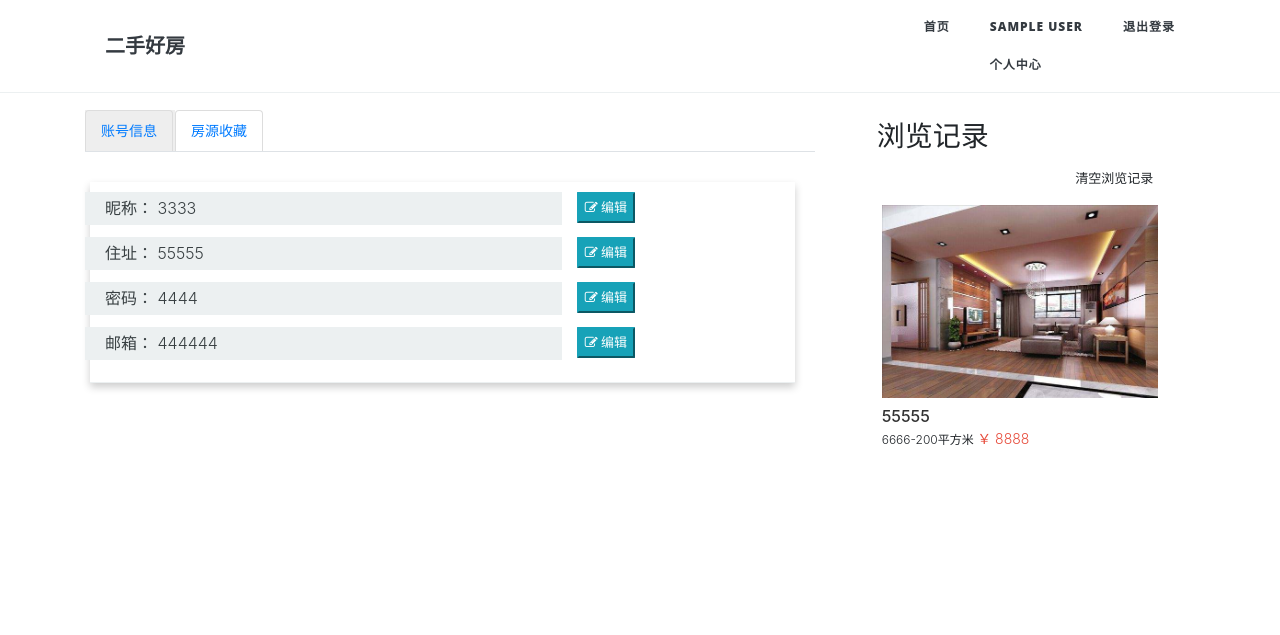
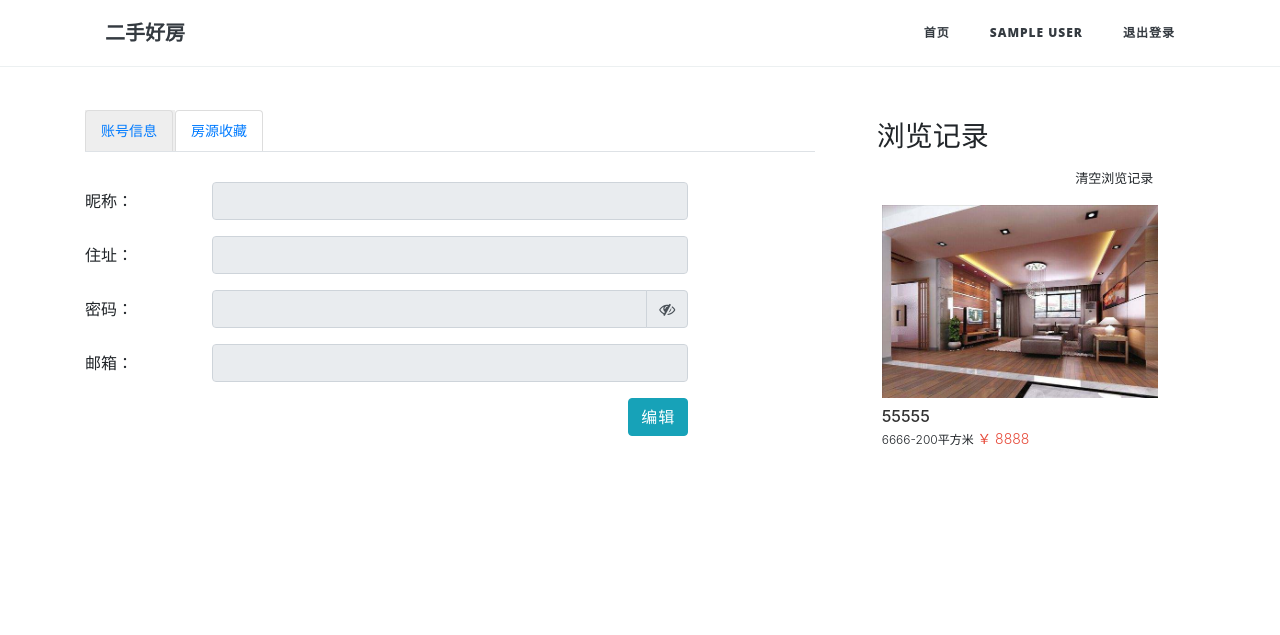
Before and after one commit to Windydan/python2class, a Flask app: page /user in a window 1280 px wide. Shown: the top 635 px of the page. Run offline with Flask 3, Linux system fonts and the light colour scheme; the visitor is signed in with stand-in values (Sample User, id 1); some libraries are stand-ins or nearby versions.

Commit message:
完善信息修改功能，增加cookie

```diff
--- a/house/page/user.py
+++ b/house/page/user.py
@@ -1,7 +1,16 @@
-from flask import Flask, Blueprint, render_template
+from flask import Flask, Blueprint, render_template, session, redirect
 
 user_page = Blueprint('user_page', __name__)
 
 @user_page.route('/user')
-def index():
-    return render_template('user.html')
+@user_page.route('/user/<username>')
+def user_profile(username=None):
+    # 如果没有登录，重定向到首页
+    if not session.get('name'):
+        return redirect('/')
+
+    # 如果没有指定用户名，使用当前登录用户的用户名
+    if username is None:
+        username = session.get('name')
+
+    return render_template('user.html', username=username)
--- a/house/static/house/js/login.js
+++ b/house/static/house/js/login.js
@@ -77,7 +77,7 @@
                             $('#registeform').data('bootstrapValidator', null);
                         }
                     } else {
-                        window.location.href = "/user";
+                        window.location.href = "/user/" + result['msg'];
                     }
                 }
             });
@@ -134,7 +134,7 @@
                             $('#loginform').data('bootstrapValidator', null);
                         }
                     } else {
-                        window.location.href = "/user";
+                        window.location.href = "/user/" + result['msg'];
                     }
                 }
             });
--- a/house/templates/detail.html
+++ b/house/templates/detail.html
@@ -286,10 +286,12 @@
         </div>
     </div>
 </header>
+<script src="/static/js/echarts.min.js"></script>
+<script src="/static/vendor/echarts-stat/ecStat.min.js"></script>
 <script>
     $(window).ready(function () {
         // 价格走势
-        echarts.registerTransform(ecStat.transform.regression);
+        ecStat.regression('lenear');
         const data_price = [
             [0.901144, 4.621899],
             [0.958476, 4.580768],
--- a/house/templates/layout.html
+++ b/house/templates/layout.html
@@ -61,7 +61,7 @@
                         <!--用户名、退出登录-->
                         <a id='u_name' class="nav-link" href="/user/{{ session.get('name') }}">{{
                         session.get('name') }}</a>
-                        <a id='u_name' class="nav-link" href="/user">个人中心</a>
+                        <!-- <a id='u_name' class="nav-link" href="/user">个人中心</a> -->
                         {% else %}
                         <!-- 没有处于登录装填下，才显示登录按钮 -->
                         <a class="nav-link" data-toggle="modal" data-target="#login" href="">登录</a>
--- a/house/templates/user.html
+++ b/house/templates/user.html
@@ -11,62 +11,44 @@
                     <li class="active chanle1"><a href="#userinfo">账号信息</a></li>
                     <li class="chanle2"><a href="#collections">房源收藏</a></li>
                 </ul>
-                <!-- 个人信息 -->
-                <div class="user-info">
-                    <input value="" id="n-data" style="display: none">
-                    <div class="row">
-                        <div class="col-lg-8 c-1">
-                            <span>昵称：</span>
-                            <span class="nkname">3333</span>
-                        </div>
-                        <div class="col-lg-4">
-                            <button class="btn-info c-2" id="btn-name"><i class="fa fa-pencil-square-o"
-                                    aria-hidden="true"> 编辑</i>
-                            </button>
+                <!-- 个人信息表单 -->
+                <form id="user-edit-form" autocomplete="off">
+                    <div class="form-group row">
+                        <label class="col-lg-2 col-form-label">昵称：</label>
+                        <div class="col-lg-8">
+                            <input type="text" class="form-control" id="nickname" name="name" value="" disabled>
                         </div>
                     </div>
-
-                    <input value="" id="a-data" style="display: none">
-                    <div class="row">
-                        <div class="col-lg-8 c-1">
-                            <span>住址：</span>
-                            <span class="nkaddr">55555</span>
-                        </div>
-                        <div class="col-lg-4">
-                            <button class="btn-info c-2" id="btn-addr"><i class="fa fa-pencil-square-o"
-                                    aria-hidden="true"> 编辑</i>
-                            </button>
+                    <div class="form-group row">
+                        <label class="col-lg-2 col-form-label">住址：</label>
+                        <div class="col-lg-8">
+                            <input type="text" class="form-control" id="addr" name="addr" value="" disabled>
                         </div>
                     </div>
-
-                    <input value="" id="p-data" style="display: none">
-                    <div class="row">
-                        <div class="col-lg-8 c-1">
-                            <span>密码：</span>
-                            <span class="nkpd">4444</span>
-                        </div>
-                        <div class="col-lg-4">
-                            <button class="btn-info c-2" id="btn-pd"><i class="fa fa-pencil-square-o"
-                                    aria-hidden="true"> 编辑</i>
-                            </button>
+                    <div class="form-group row">
+                        <label class="col-lg-2 col-form-label">密码：</label>
+                        <div class="col-lg-8 input-group">
+                            <input type="password" class="form-control" id="password" name="password" value="" disabled>
+                            <div class="input-group-append">
+                                <span class="input-group-text" id="togglePwd" style="cursor:pointer;"><i class="fa fa-eye-slash"></i></span>
+                            </div>
                         </div>
                     </div>
-
-                    <input value="" id="e-data" style="display: none">
-                    <div class="row">
-                        <div class="col-lg-8 c-1">
-                            <span>邮箱：</span>
-                            <span class="nkemail">444444</span>
-                        </div>
-                        <div class="col-lg-4">
-                            <button class="btn-info c-2" id="btn-email"><i class="fa fa-pencil-square-o"
-                                    aria-hidden="true"> 编辑</i>
-                            </button>
+                    <div class="form-group row">
+                        <label class="col-lg-2 col-form-label">邮箱：</label>
+                        <div class="col-lg-8">
+                            <input type="email" class="form-control" id="email" name="email" value="" disabled>
                         </div>
                     </div>
-                </div>
+                    <div class="form-group row">
+                        <div class="col-lg-10 text-right">
+                            <button type="button" class="btn btn-info" id="edit-user-info">编辑</button>
+                            <button type="button" class="btn btn-primary" id="save-user-info" style="display:none;">保存</button>
+                        </div>
+                    </div>
+                </form>
                 <!--收藏列表-->
-                <div class="collection">
+                <div class="collection" style="display:none;">
                     <div class="row collection-line" id="collect">
                         <span class="collect_off" id="">取消收藏</span>
                         <div class="col-lg-4 col-md-4 mx-auto">
@@ -153,22 +135,141 @@
                 </div>
             </div>
         </div>
-    </div>
 
 </header>
 <script>
+
+$(function(){
+      // 1. 页面加载时获取用户信息并填充表单
+      function loadUserInfo() {
+        $.ajax({
+            url: '/user/info', // 假设后端有这个接口，返回JSON
+            type: 'GET',
+            dataType: 'json',
+            success: function(res){
+                if(res.valid == '1'){
+                    $('#nickname').val(res.data.name);
+                    $('#addr').val(res.data.addr);
+                    $('#email').val(res.data.email);
+                    // 密码字段显示加密后的密文
+                    $('#password').val(res.data.password);
+                }
+            }
+        });
+    }
+    loadUserInfo();
+
+    // 2. 编辑按钮点击，表单可编辑（包括昵称）
+    $('#edit-user-info').on('click', function(){
+        $('#nickname, #addr, #email,#password').prop('disabled', false);
+        // 清空密码字段，让用户输入新密码
+        $('#password').val('');
+        $('#edit-user-info').hide();
+        $('#save-user-info').show();
+    });
+
+    // 3. 保存按钮点击，提交表单
+    $('#save-user-info').on('click', function(){
+        // 表单校验
+        var name = $('#nickname').val().trim();
+        var email = $('#email').val().trim();
+        var password = $('#password').val().trim();
+        var addr = $('#addr').val().trim();
+
+        // 昵称校验 - 必填
+        if (!name) {
+            alert('昵称不能为空！');
+            return;
+        }
+        if (name.length < 6 || name.length > 15) {
+            alert('昵称长度必须在6到15位之间！');
+            return;
+        }
+        if (!/^[a-zA-Z0-9_\.]+$/.test(name)) {
+            alert('昵称只能包含大写、小写、数字和下画线！');
+            return;
+        }
+
+        // 邮箱校验 - 可选，但如果填写了必须格式正确
+        if (email && !/^[^\s@]+@[^\s@]+\.[^\s@]+$/.test(email)) {
+            alert('无效的邮箱地址！');
+            return;
+        }
+
+        // 密码校验（如果输入了密码）
+        if (password && password === name) {
+            alert('密码不能与昵称相同！');
+            return;
+        }
+
+        var data = {
+            name: name,
+            addr: addr,
+            email: email,
+            password: password
+        };
+        $.ajax({
+            type: 'POST',
+            url: '/user/update',
+            data: data,
+            dataType: 'json',
+            success: function(res){
+                if(res.valid == '1'){
+                    alert('保存成功！');
+                    // 保存后表单恢复只读，按钮切换
+                    $('#nickname, #addr, #email, #password').prop('disabled', true);
+                    $('#edit-user-info').show();
+                    $('#save-user-info').hide();
+                    // 更新主页显示的昵称和路由
+                    updateUserDisplay(res.data.name);
+                }else{
+                    alert(res.msg || '保存失败！');
+                }
+            },
+            error: function(){
+                alert('请求失败！');
+            }
+        });
+    });
+
+    // 更新主页显示的昵称和路由
+    function updateUserDisplay(newName) {
+        // 更新导航栏中的用户名显示
+        $('#u_name').text(newName);
+        $('#u_name').attr('href', '/user/' + newName);
+        // 更新当前页面的URL（不刷新页面）
+        if (window.history && window.history.pushState) {
+            window.history.pushState({}, '', '/user/' + newName);
+        }
+    }
+
+    // 密码小眼睛切换明文/密文
+    $('#togglePwd').on('click', function(){
+        var pwdInput = $('#password');
+        var icon = $(this).find('i');
+        if(pwdInput.attr('type') === 'password'){
+            pwdInput.attr('type', 'text');
+            icon.removeClass('fa-eye-slash').addClass('fa-eye');
+        }else{
+            pwdInput.attr('type', 'password');
+            icon.removeClass('fa-eye').addClass('fa-eye-slash');
+        }
+    });
+
+    // tab切换逻辑
     $(".nav-tabs li").click(function () {
         let status = $(this).hasClass("chanle1")
         if (status) {
-            $(".user-info").show();
-            $(".collection").hide()
+            $("#user-edit-form").show();
+            $(".collection").hide();
             $(".chanle1").addClass("active")
         }
         else {
-            $(".user-info").hide();
-            $(".collection").show()
+            $("#user-edit-form").hide();
+            $(".collection").show();
         }
         $(this).addClass("active").siblings().removeClass("active")
-    })
+    });
+});
 </script>
 {% endblock %}
```
Also changed, not shown: house/api/user.py (+72 -2 lines), house/static/vendor/echarts-stat/ecStat.min.js.
